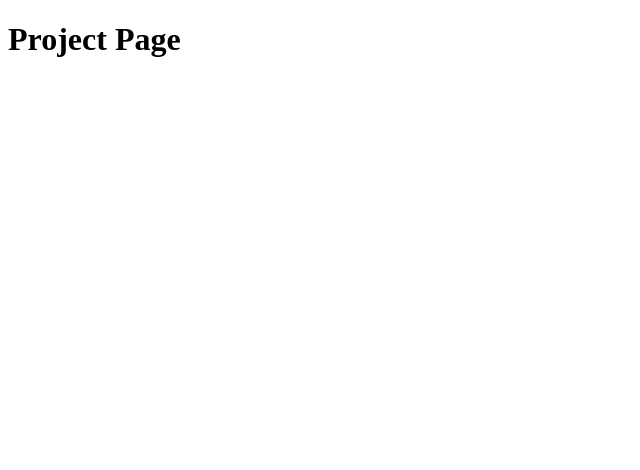
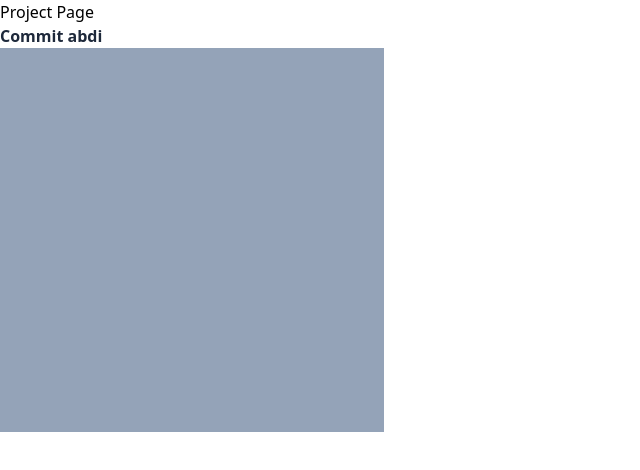
Before and after one commit to FPK-Project/landingpage-fpk, a website: page index.html in a window 1280 px wide. Shown: the whole page, without its empty margins (0-640 px from the left). Drawn offline with Linux system fonts and the light colour scheme.

Commit message:
menambahkan heading

```diff
--- a/index.html
+++ b/index.html
@@ -4,9 +4,12 @@
     <meta charset="UTF-8" />
     <meta name="viewport" content="width=device-width, initial-scale=1.0" />
     <title>Project Page</title>
-    <link rel="stylesheet" href="index.css" />
+    <link rel="stylesheet" href="lib/tailwindcss/style.css" />
   </head>
   <body>
     <h1>Project Page</h1>
+
+    <h1 class="text-slate-800 font-bold ">Commit abdi</h1>
+    <div class="block w-96 hover:w-44 h-96 bg-slate-400"></div>
   </body>
 </html>
--- /dev/null
+++ b/lib/tailwindcss/input.css
@@ -0,0 +1,3 @@
+@tailwind base;
+@tailwind components;
+@tailwind utilities;
--- /dev/null
+++ b/tailwind.config.js
@@ -0,0 +1,8 @@
+/** @type {import('tailwindcss').Config} */
+module.exports = {
+  content: ['index.html'],
+  theme: {
+    extend: {},
+  },
+  plugins: [],
+}
```
Also changed, not shown: package.json (added, +20 -0 lines), lib/tailwindcss/style.css (added), 3 other files.
